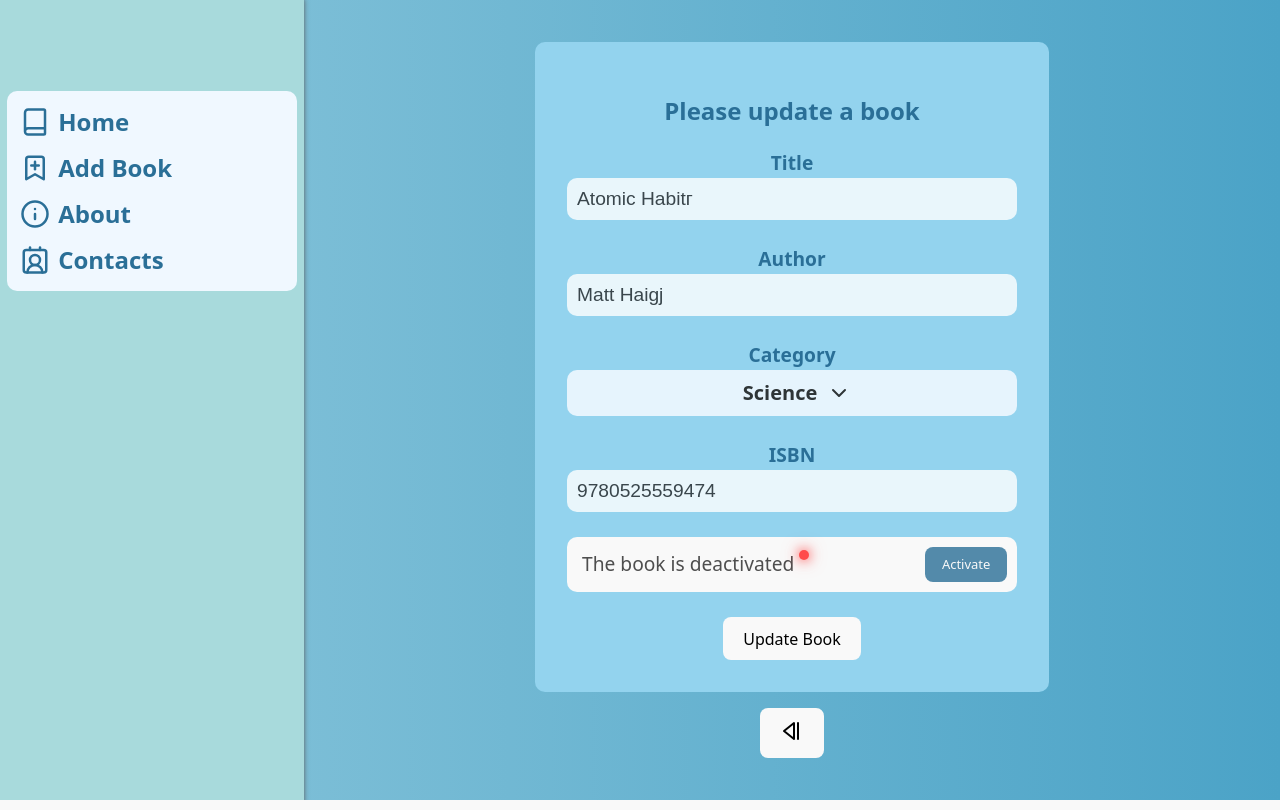
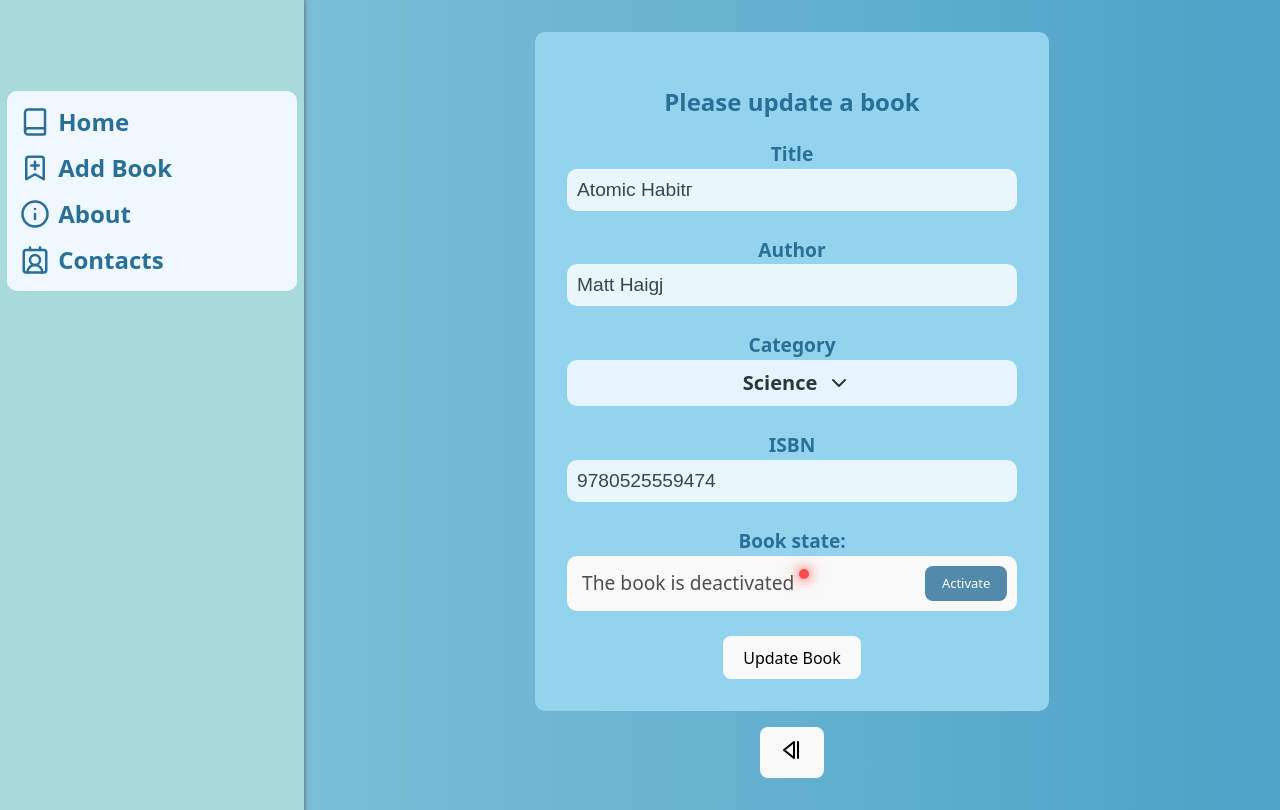
Before and after one commit to ElizaCalmau/books-dashboard-app, a React (Vite) app: page /update-book/1 in a window 1280 px wide. Built offline with nearby package versions, Linux system fonts and the light colour scheme; data requests are answered from the project's data file.

Commit message:
added title for books state input and according styles

```diff
--- a/src/components/EditPage/EditPage.module.scss
+++ b/src/components/EditPage/EditPage.module.scss
@@ -20,6 +20,12 @@
   color: var(--dark-blue);
   padding: 2em;
   border-radius: 10px;
+
+    h3{
+      margin: 0;
+      font-size: 1.19rem;
+    }
+
   @media (max-width: 768px) {
     width: 80%;
   }
--- a/src/components/EditPage/EditPage.tsx
+++ b/src/components/EditPage/EditPage.tsx
@@ -130,6 +130,7 @@ export const EditPage = () => {
                         )
                     }
                     )}
+                    <h3>Book state:</h3>
                     <BookState isActive={bookDetails.active} handleChange={handleBookState} />
                     <button type="submit">{submitButton}</button>
                 </div>
```
